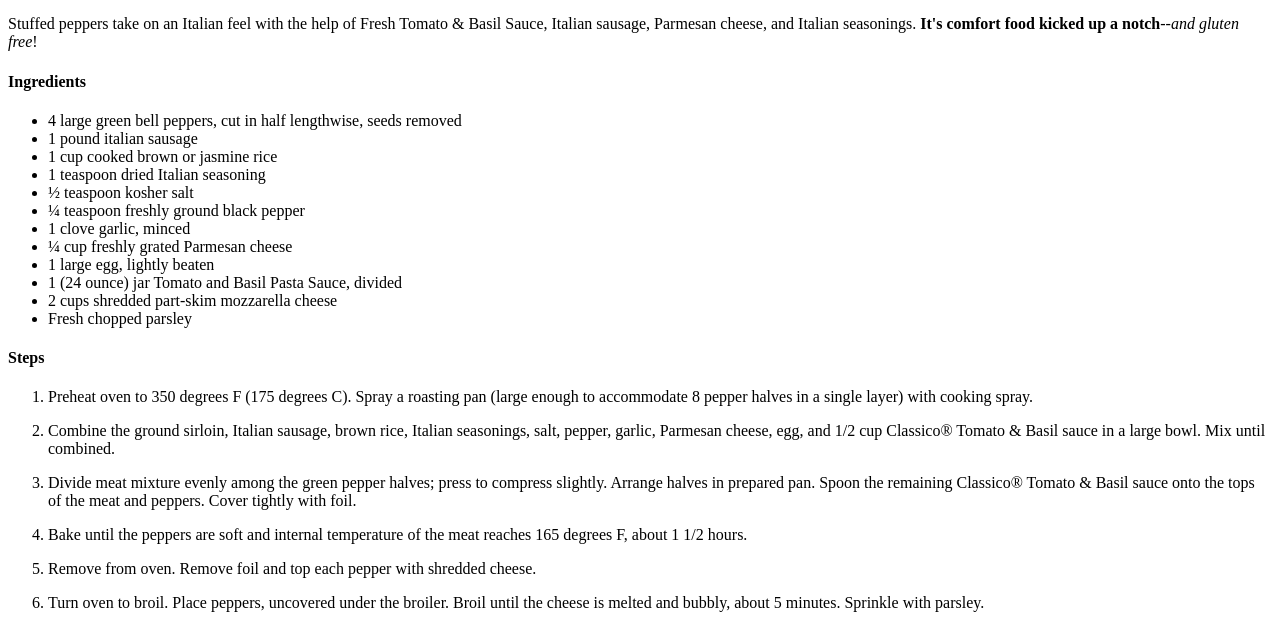
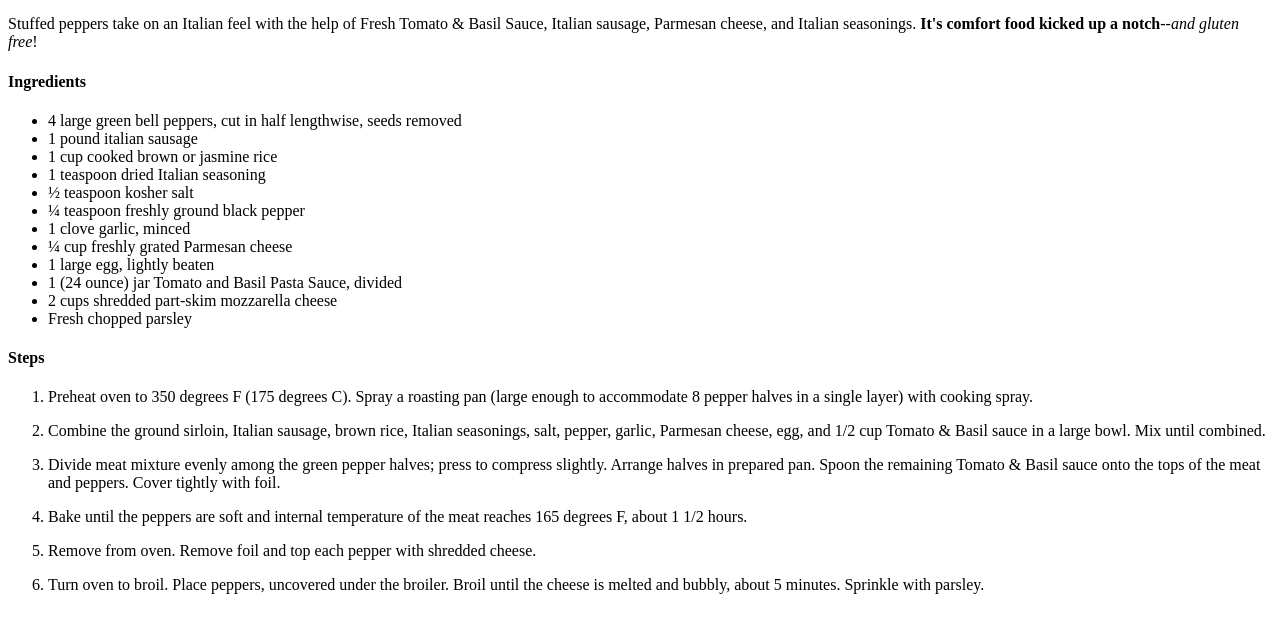
Before and after one commit to zack-of-all-trades/odin-recipes, a plain HTML site: page recipes/stuffed-peppers.html in a window 1280 px wide. Shown: the part 428-1056 px from the top of the page. Drawn offline with Linux system fonts and the light colour scheme.

Commit message:
Finished recipe pages...adjusted spacing on all <ol> lists...removed or corrected listed problems

```diff
--- a/recipes/stuffed-peppers.html
+++ b/recipes/stuffed-peppers.html
@@ -40,9 +40,9 @@
             <li>Preheat oven to 350 degrees F (175 degrees C). Spray a roasting pan (large enough to accommodate 8 pepper halves
                 in a single layer) with cooking spray.</li>
             <p><li>Combine the ground sirloin, Italian sausage, brown rice, Italian seasonings, salt, pepper, garlic, Parmesan
-                cheese, egg, and 1/2 cup Classico® Tomato & Basil sauce in a large bowl. Mix until combined.</li></p>
+                cheese, egg, and 1/2 cup Tomato & Basil sauce in a large bowl. Mix until combined.</li></p>
             <li>Divide meat mixture evenly among the green pepper halves; press to compress slightly. Arrange halves in prepared
-                pan. Spoon the remaining Classico® Tomato & Basil sauce onto the tops of the meat and peppers. Cover tightly with
+                pan. Spoon the remaining Tomato & Basil sauce onto the tops of the meat and peppers. Cover tightly with
                 foil.</li>
             <p><li>Bake until the peppers are soft and internal temperature of the meat reaches 165 degrees F, about 1 1/2
                 hours.</li></p>
```
